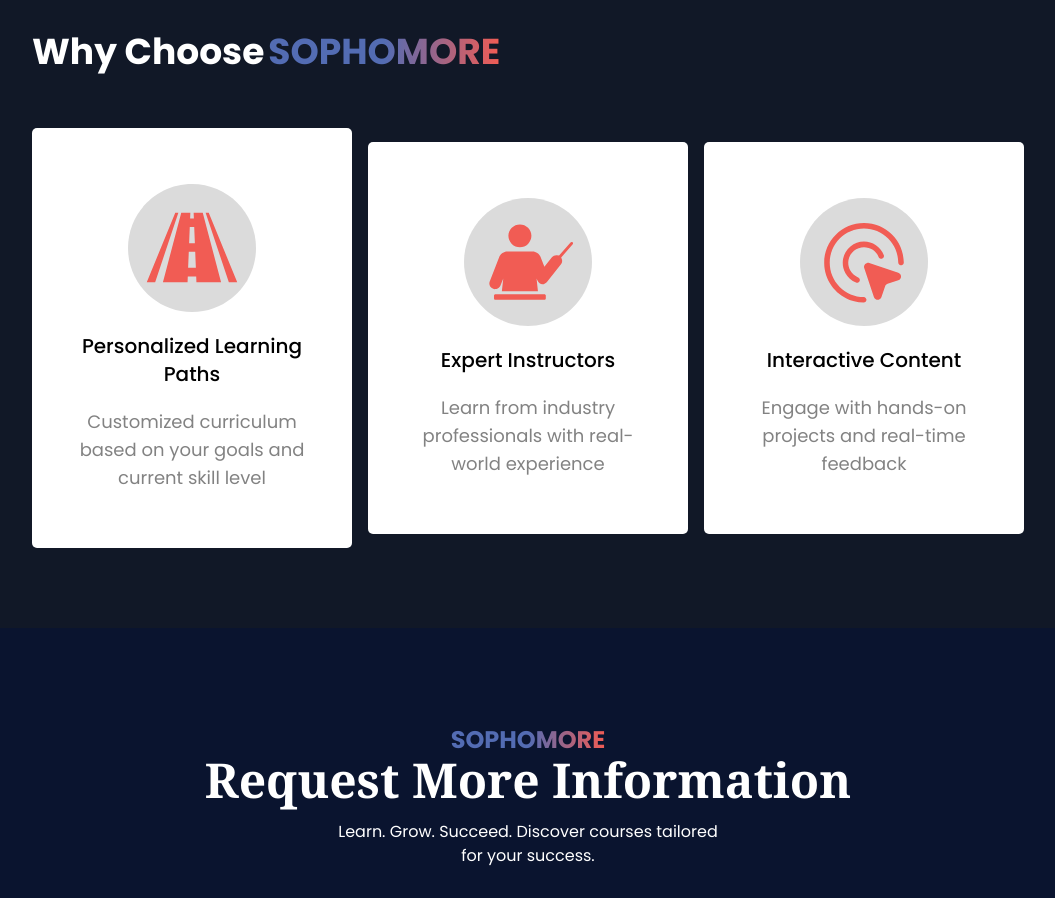
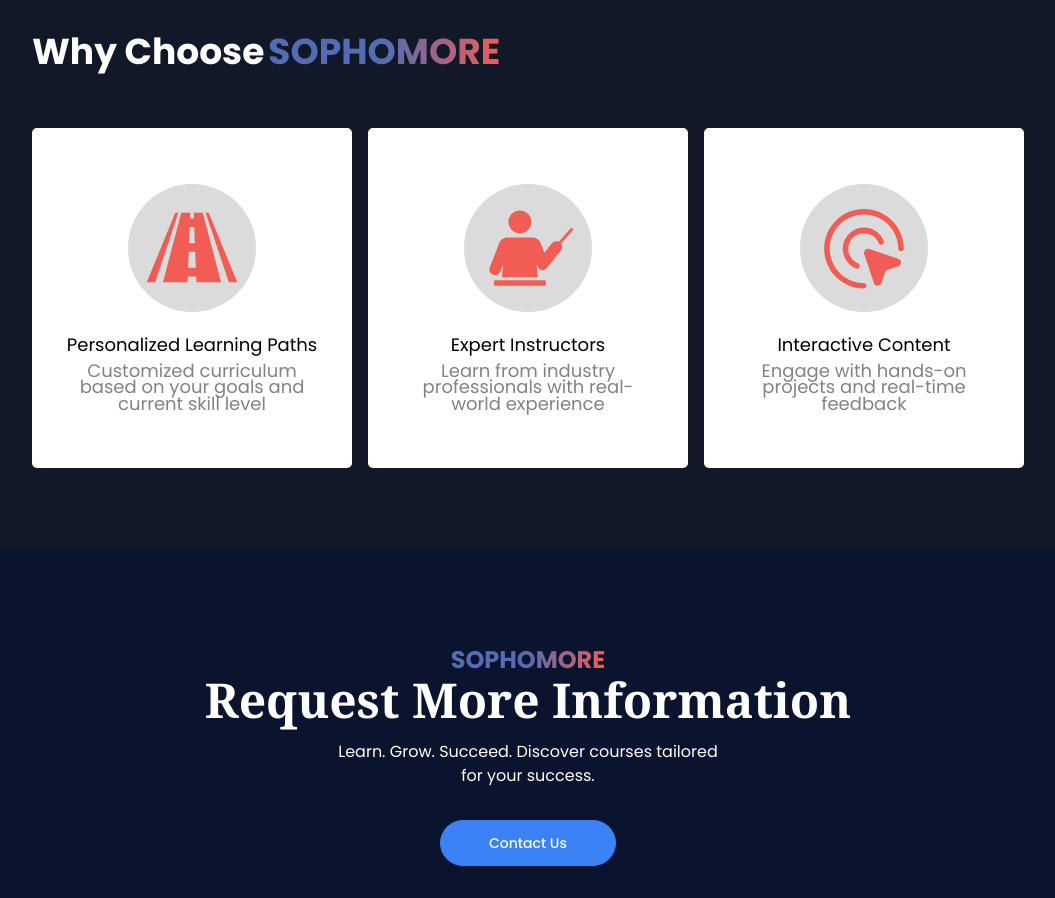
Before and after one commit to Depo-web-org/sophomore, a React (Vite) app: page / in a window 1280 px wide. Shown: the part 1480-2378 px from the top of the page, without its empty margins (112-1167 px from the left). Built offline with nearby package versions, Linux system fonts and the light colour scheme; no server answers.

Commit message:
res home card

```diff
--- a/src/pages/Home/Components/choose/ChooseCard.jsx
+++ b/src/pages/Home/Components/choose/ChooseCard.jsx
@@ -34,9 +34,10 @@ const ChooseCard = () => {
       </div>
       <div className="flex justify-center md:justify-between items-center flex-wrap  md:flex-row gap-4 pt-6 ">
         {Sophomore.map((item) => {
-          return (  <div
+          return (
+            <div
               key={item.id}
-                className=" w-full flex-initial sm:flex-auto md:flex-1 rounded-[5px] bg-white cursor-pointer flex  flex-col items-center  justify-center  lg:gap-y-5 py-6 px-4 xl:py-14 xl:px-8"
+              className="sm:h-60 xl:h-auto w-full flex-initial sm:flex-auto md:flex-1 rounded-[5px] bg-white cursor-pointer flex  flex-col items-center  justify-center  lg:gap-y-5 py-6 px-4 xl:py-14 xl:px-8"
             >
               <div>
                 <img
@@ -45,19 +46,16 @@ const ChooseCard = () => {
                   className="size-16 md:size-20 xl:size-32  rounded-md"
                 />
               </div>
-
-                <p className="text-sm sm:text-base xl:text-xl  font-medium leading-[18.75px] text-center text-black ">
-                  {item.Name}
-                </p>
-                <p className="text-[12px] sm:text-sm xl:text-lg font-normal leading-[16.41px] text-center text-[#0000007D] ">
-                  {item.dec}
-                </p>
+              <div className="text-sm sm:text-sm xl:text-lg font-normal text-center">
+                <p className="leading-[18.75px]  py-1 text-black">{item.Name}</p>
+                <p className="leading-[16.41px]  pt-1 text-[#0000007D]">{item.dec}</p>
+              </div>
             </div>
           );
         })}
       </div>
     </section>
   );
-}
+};
 
-export default ChooseCard
+export default ChooseCard;
```
Lines whose indentation alone changed are shown as unchanged.
